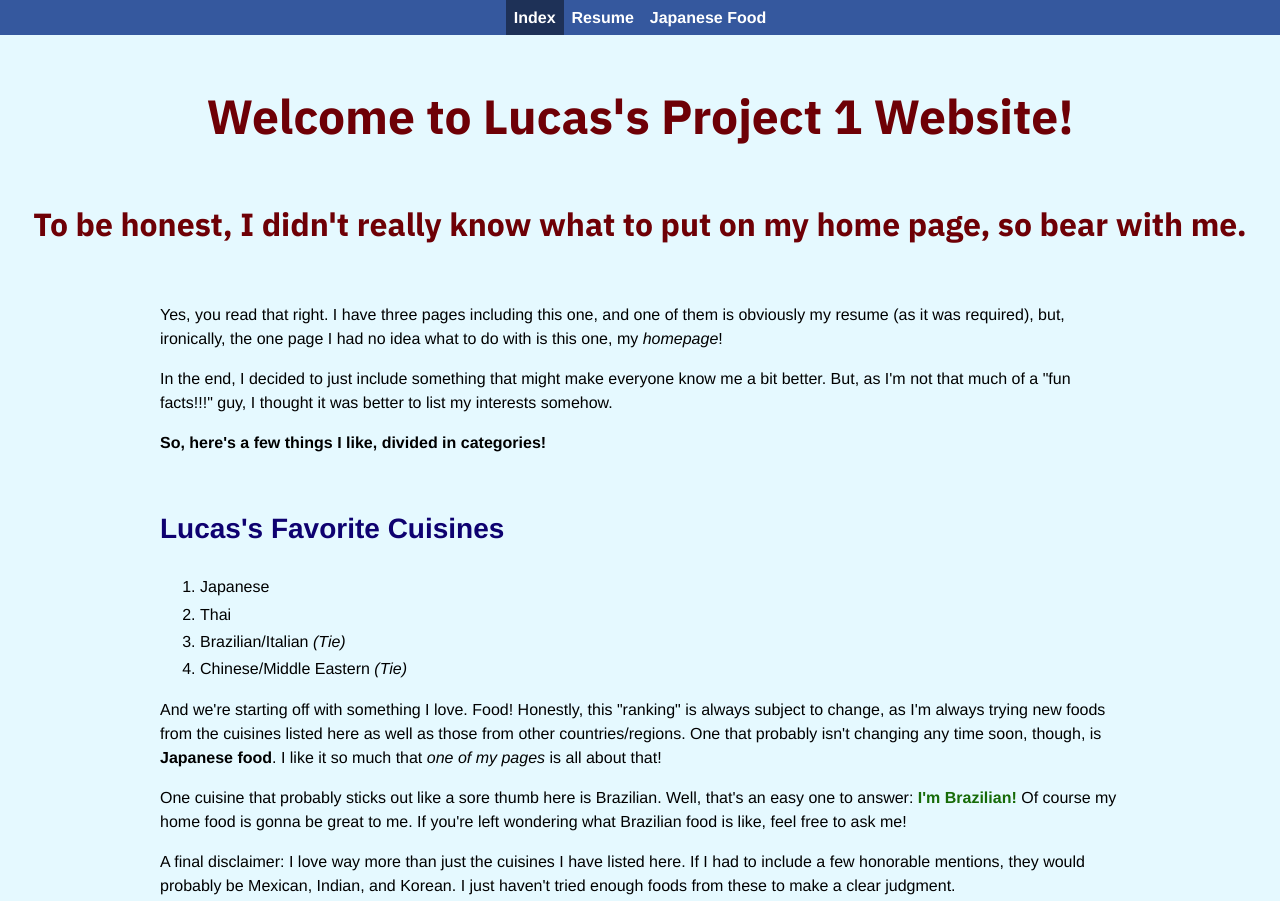
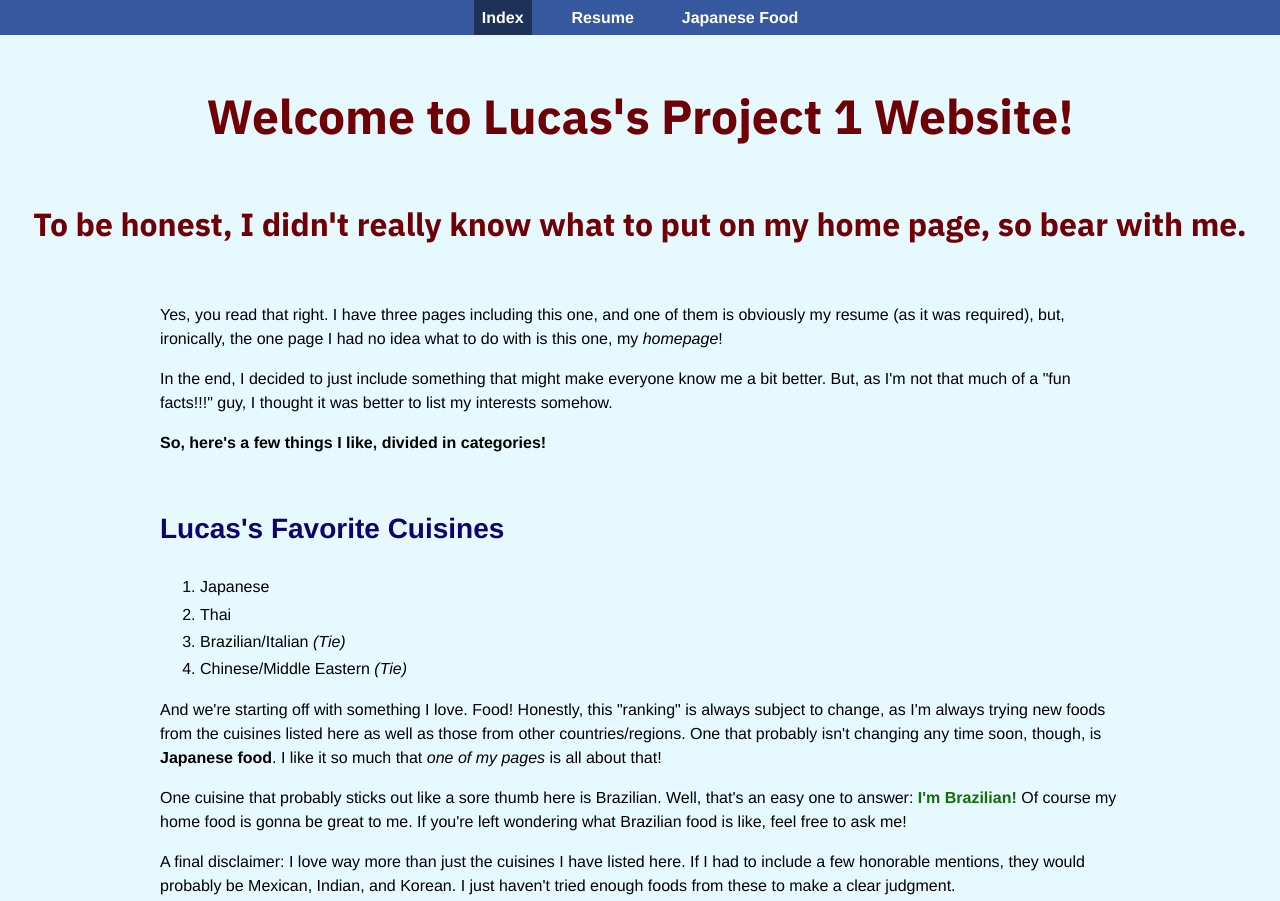
Before and after one commit to lcostawang/project1, a plain HTML site: page index.html in a window 1280 px wide. Shown: the top 901 px of the page. Drawn offline with Linux system fonts and the light colour scheme.

Commit message:
Update CSS to change nav margins

```diff
--- a/css/style.css
+++ b/css/style.css
@@ -24,6 +24,7 @@ nav ul{
 
 nav ul li{
   float: left;
+  margin: 0 1em;
 }
 
 nav ul li a{
```
